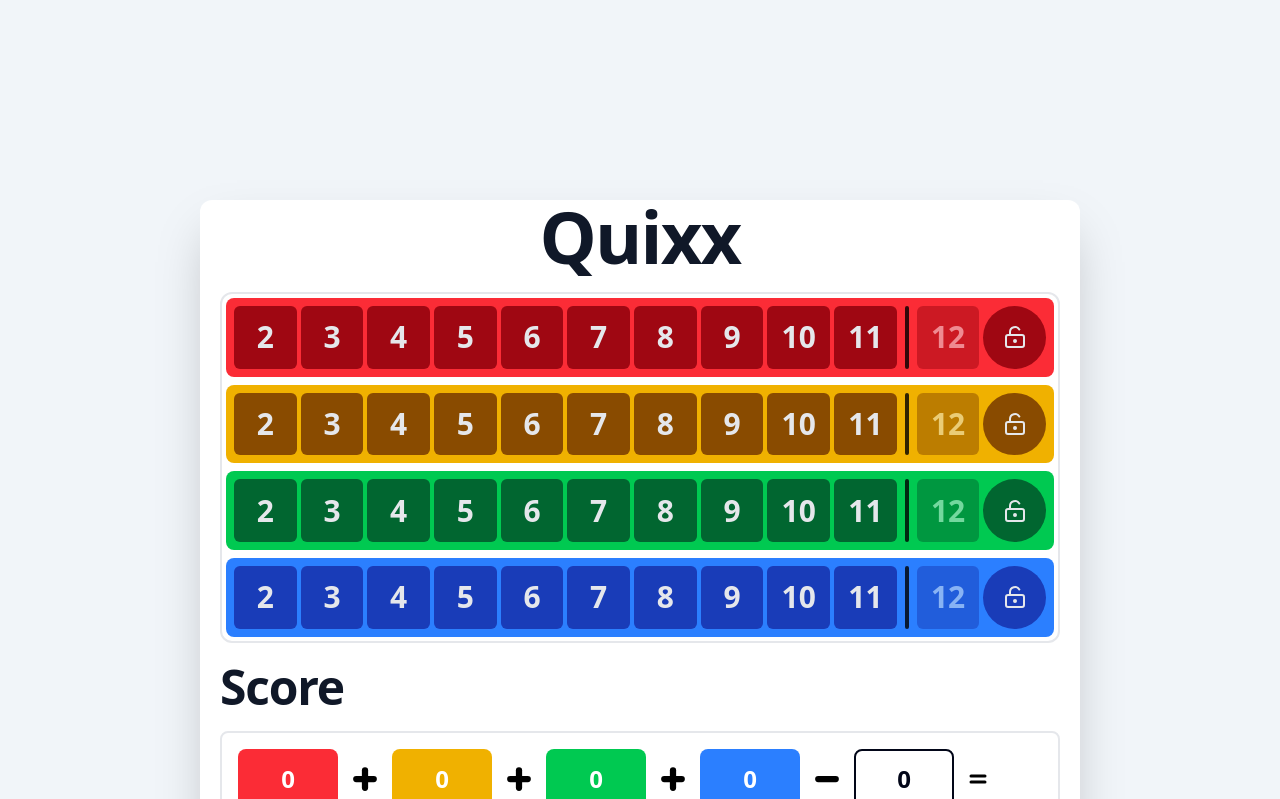
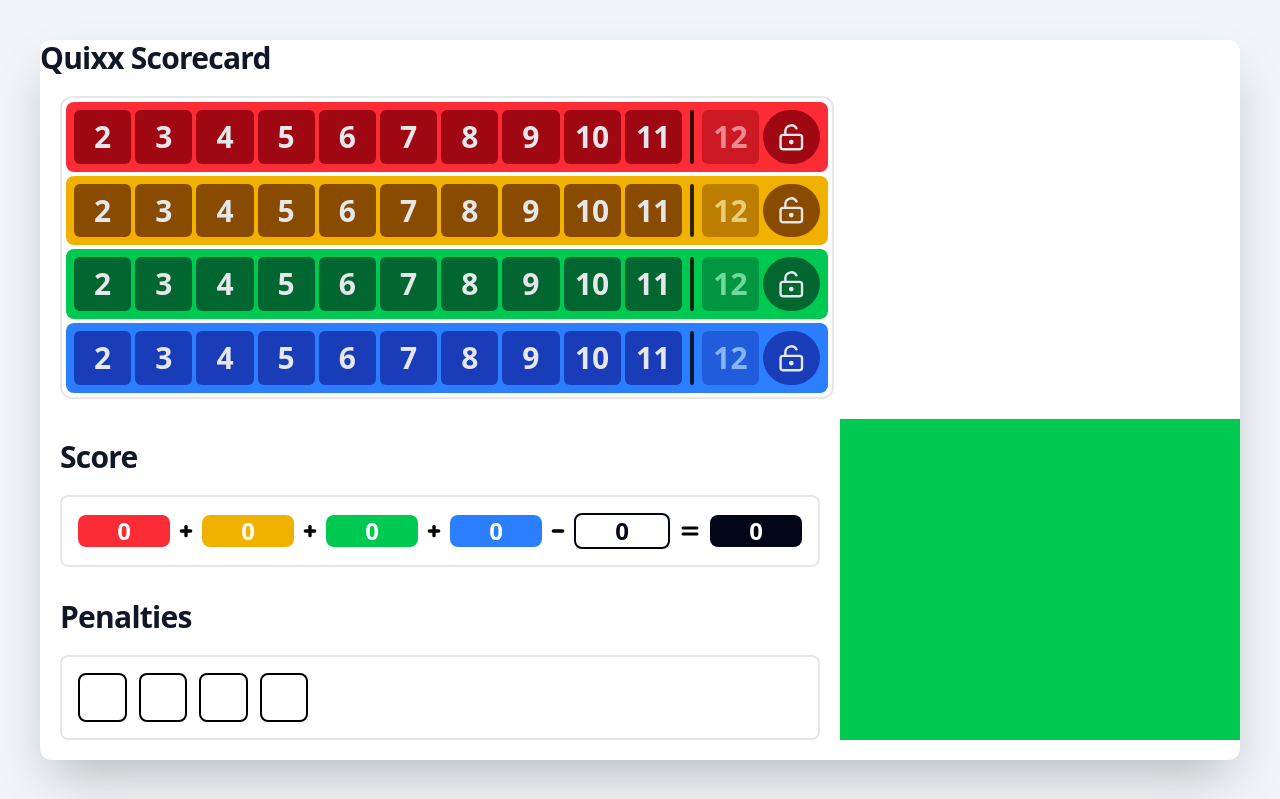
Before and after one commit to mjholtzem/quixx-card, a React (Vite) app in the folder Quixx-Scorecard-React/: page / in a window 1280 px wide. Shown: the top 799 px of the page. Built offline with nearby package versions, Linux system fonts and the light colour scheme.

Commit message:
partial attempt at keeping the layout more consistent when changing aspect ratios

```diff
--- a/Quixx-Scorecard-React/src/App.tsx
+++ b/Quixx-Scorecard-React/src/App.tsx
@@ -51,7 +51,7 @@
     return rows.map((row, rowIndex) => (
       <div
         key={`row-${rowIndex}`}
-        className={`rounded-[8px] ${row.rowColor} flex gap-1 p-2`}
+        className={`rounded-[8px] ${row.rowColor} flex gap-1 p-2 grow h-0`}
       >
         {row.cells.flatMap((_cell, cellIndex) => {
           const quixxCell = (
@@ -86,11 +86,11 @@
     const penaltyScore = penalites * 5;
     totalScore -= penaltyScore;
     return (
-      <>
-        <h1 className="text-left m-5 text-5xl font-extrabold tracking-tight text-gray-900">
+      <div className="flex flex-col grow basis-0">
+        <h1 className="text-left m-5 text-1xl font-extrabold tracking-tight text-gray-900 sm:text-3xl">
           Score
         </h1>
-        <div className="mx-5 inline-flex items-center flex-wrap gap-3 border-gray-200 border-2 rounded-[8px] p-4">
+        <div className=" @container mx-5 items-center gap-2 border-gray-200 border-2 rounded-[8px] p-4 flex">
           {rows.flatMap((row, rowIndex) => {
             return [
               <RowScore key={`rowScore-${rowIndex}`} data={row} />,
@@ -98,28 +98,28 @@
                 <Minus
                   key={`minus`}
                   color="#000000"
-                  size={30}
                   strokeWidth={5}
+                  size="1em"
                 />
               ) : (
                 <Plus
                   key={`plus-${rowIndex}`}
                   color="#000000"
-                  size={30}
                   strokeWidth={5}
+                  size="1em"
                 />
               ),
             ];
           })}
-          <div className="rounded-[8px] bg-white border-slate-950 border-2 h-15 w-25 flex items-center justify-center text-slate-950 font-black text-2xl">
+          <div className="rounded-[8px] bg-white border-slate-950 border-2 flex items-center justify-center text-slate-950 font-black text-2xl grow">
             {penaltyScore}
           </div>
           <Equal color="#000000" strokeWidth={3} />
-          <div className="rounded-[8px] bg-slate-950 h-15 w-25 flex items-center justify-center text-white font-black text-2xl">
+          <div className="rounded-[8px] bg-slate-950 flex items-center justify-center text-white font-black text-2xl grow">
             {totalScore}
           </div>
         </div>
-      </>
+      </div>
     );
   }
 
@@ -148,11 +148,11 @@
     ];
 
     return (
-      <>
-        <h1 className="text-left m-5 text-5xl font-extrabold tracking-tight text-gray-900">
+      <div className="flex-col grow flex basis-0">
+         <h1 className="text-left m-5 text-1xl font-extrabold tracking-tight text-gray-900 sm:text-3xl">
           Penalties
         </h1>
-        <div className="mx-5 inline-flex items-center flex-wrap gap-3 border-gray-200 border-2 rounded-[8px] p-4">
+        <div className="mx-5 inline-flex items-center flex-wrap gap-3 border-gray-200 border-2 rounded-[8px] p-4 grow">
           {toggleProps.map((prop) => {
             return (
               <PenaltyToggle
@@ -162,28 +162,43 @@
             );
           })}
         </div>
-      </>
+        </div>
     );
   }
 
   return (
     <>
-    <div className="bg-slate-100 min-h-screen lg:p-50 p-20">
-      <div className="bg-white rounded-xl shadow-2xl">
-        <h1 className="text-center text-5xl font-extrabold tracking-tight text-gray-900 sm:text-7xl">
-          Quixx
+      <div className="bg-slate-100 h-screen w-screen p-10 flex flex-col">
+        <div className="bg-white rounded-xl shadow-2xl flex flex-col overflow-hidden grow">
+          <h1 className="text-left text-xl font-extrabold tracking-tight text-gray-900 sm:text-3xl">
+            Quixx Scorecard
           </h1>
           <div
             id="card-root"
-          className="rounded-xl border-2 border-gray-200 p-1 m-5 flex-col space-y-2"
+            className="items-center justify-left grid grow-6 @container-[size]"
+          >
+            <div
+              id="card-aspect-controller"
+              className="w-[min(100cqw,calc(100cqh*19/8))] aspect-19/8 flex"
+            >
+              <div
+                id="card"
+                className="rounded-xl border-2 border-gray-200 p-1 m-5 flex-col flex gap-1 grow"
               >
                 {Rows()}
               </div>
+            </div>
+          </div>
+          <div className="flex flex-row grow mb-5">
+            {/*Horizontal Layout*/}
+            <div className="flex-1 grow-2 flex flex-col">
               {/*Score Cells*/}
               {Scores()}
               {/*Penalty Cells*/}
               {Penalties()}
-        <div className="h-10"></div>
+            </div>
+            <div className="bg-green-500 grow"></div>
+          </div>
         </div>
       </div>
     </>
--- a/Quixx-Scorecard-React/src/components/PenaltyToggle.tsx
+++ b/Quixx-Scorecard-React/src/components/PenaltyToggle.tsx
@@ -16,8 +16,8 @@
   }
 
   return (
-    <button onClick={onClick} className="rounded-[8px] border-black bg-white hover:bg-neutral-300 border-2 h-15 w-15 flex items-center justify-center text-red-400">
-      {props.toggleIndex + 1 <= props.curPenaltyCount && <X strokeWidth={3} />}
+    <button onClick={onClick} className="@container rounded-[8px] border-black bg-white hover:bg-neutral-300 border-2 flex items-center justify-center text-red-400 aspect-square h-full">
+      {props.toggleIndex + 1 <= props.curPenaltyCount && <X strokeWidth={3} size="75cqw" />}
     </button>
   );
 }
--- a/Quixx-Scorecard-React/src/components/QuixxCell.tsx
+++ b/Quixx-Scorecard-React/src/components/QuixxCell.tsx
@@ -41,17 +41,17 @@
     <button
       className={`group rounded-[6px] ${
         row.cellColor
-      } enabled:hover:bg-slate-300 flex-1 aspect-square flex items-center justify-center ${
+      } enabled:hover:bg-slate-300 flex-1 flex items-center justify-center ${
         disabled && "opacity-50"
-      } transition-all`}
+      } transition-all  @container`}
       onClick={onClick}
       disabled={disabled}
     >
       <p
-        className={`font-black text-3xl text-gray-200 group-hover:group-enabled:text-black`}
+        className={`font-black @[3rem]:text-3xl text-sm text-gray-200 group-hover:group-enabled:text-black`}
       >
         {cell.isSelected ? (
-          <CircleCheck strokeWidth={3} size={40} />
+          <CircleCheck strokeWidth={3} size="1.5em" />
         ) : (
           cell.value
         )}
--- a/Quixx-Scorecard-React/src/components/QuixxLockCell.tsx
+++ b/Quixx-Scorecard-React/src/components/QuixxLockCell.tsx
@@ -30,16 +30,17 @@
 
   function icon() {
     const iconStyle = "text-gray-200 group-hover-enabled:text-black";
+    const size = "50cqw"
     if (lastCellChecked)
-      return <CircleCheck className={iconStyle} strokeWidth={3} size={40} />;
-    else if (locked) return <LockKeyhole className={iconStyle} />;
-    return <LockKeyholeOpen className={iconStyle} />;
+      return <CircleCheck className={iconStyle} strokeWidth={3} size={size} />;
+    else if (locked) return <LockKeyhole className={iconStyle} size={size}/>;
+    return <LockKeyholeOpen className={iconStyle} size={size}/>;
   }
 
   return (
     <button
       disabled={disabled}
-      className={`group rounded-full ${row.cellColor} flex-1 aspect-square flex items-center justify-center enabled:hover:bg-slate-300 transition-all`}
+      className={`@container group rounded-full ${row.cellColor} flex-1 flex items-center justify-center enabled:hover:bg-slate-300 transition-all`}
       onClick={onClick}
     >
       {icon()}
--- a/Quixx-Scorecard-React/src/components/RowScore.tsx
+++ b/Quixx-Scorecard-React/src/components/RowScore.tsx
@@ -2,7 +2,7 @@
 
 function RowScore({data} : {data: RowData}) {
   return (
-    <p className={`rounded-[8px] ${data.rowColor} h-15 w-25 flex items-center justify-center text-white font-black text-2xl`}>
+    <p className={`rounded-[8px] ${data.rowColor} grow 3 text-white font-black text-2xl flex justify-center items-center`}>
       {data.CalculateRowScore()}
     </p>
   );
--- a/Quixx-Scorecard-React/src/index.css
+++ b/Quixx-Scorecard-React/src/index.css
@@ -1 +1,9 @@
 @import "tailwindcss";
+
+html, body, #root {
+    height: 100%;
+    width: 100%;
+    margin: 0;
+    padding: 0;
+    overflow: hidden;
+}
```
Lines whose indentation alone changed are shown as unchanged.
